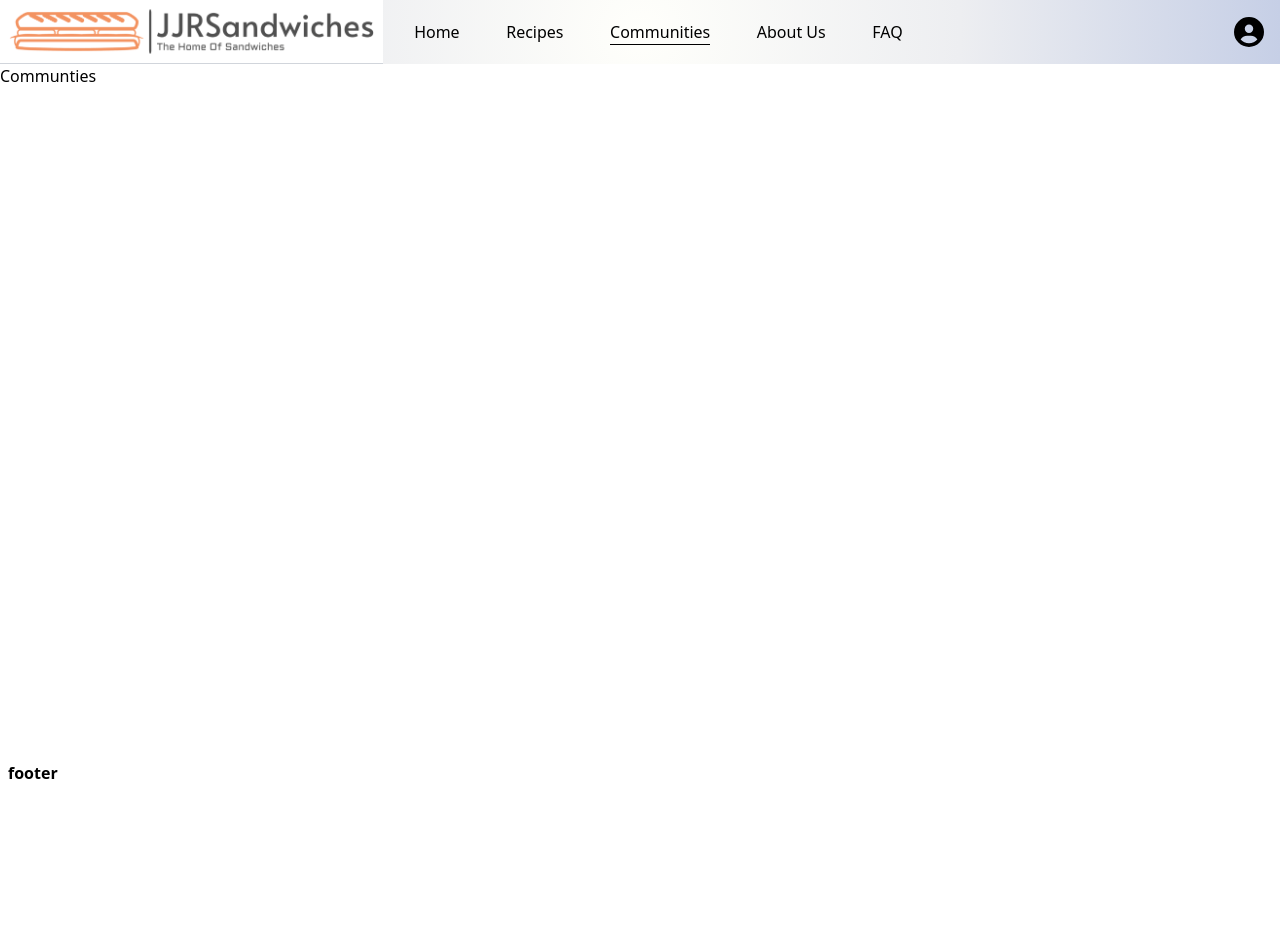
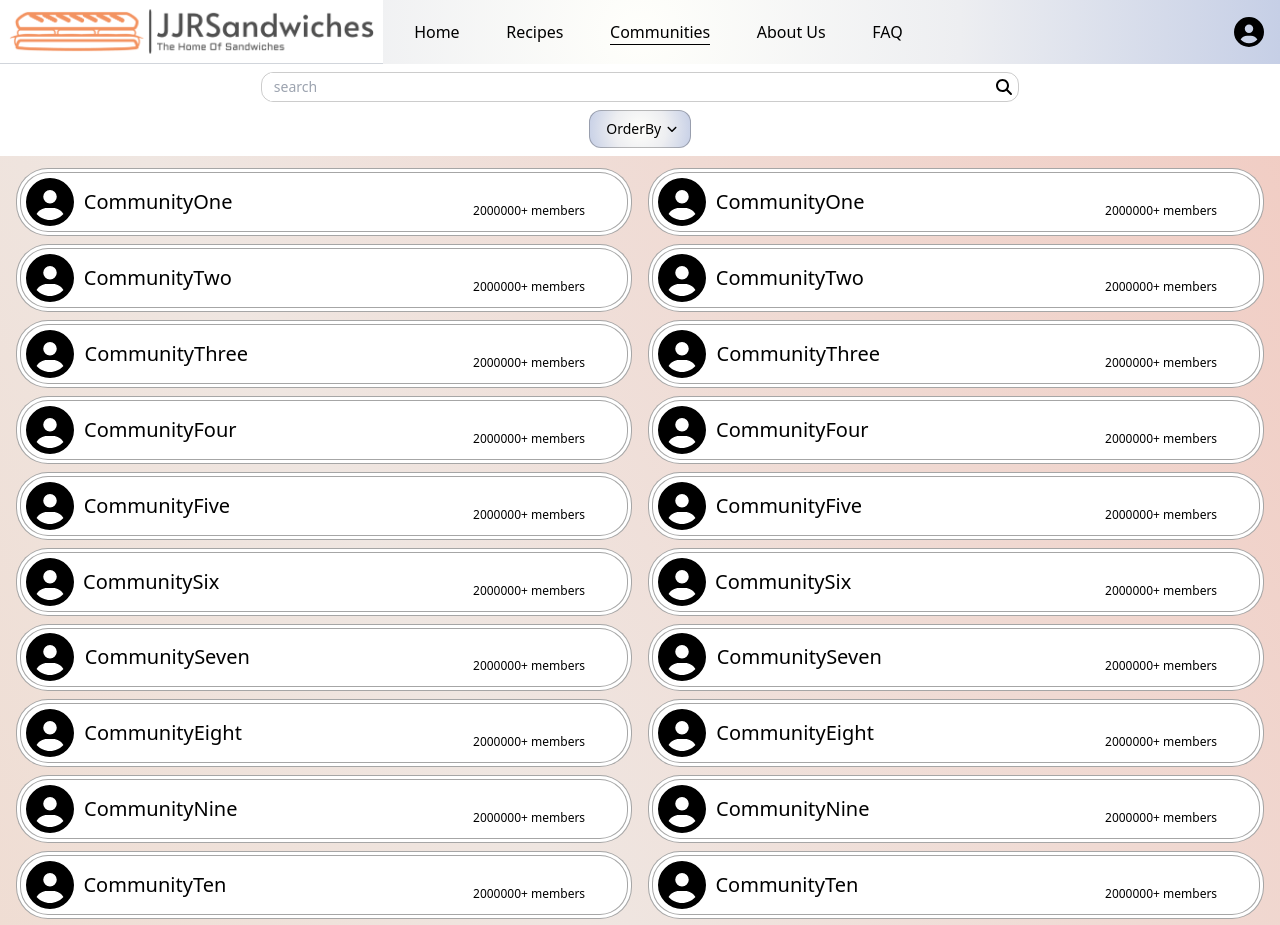
Before and after one commit to JohnsonKamanga/JJRSandwiches, a React (Vite) app: page /Communities in a window 1280 px wide. Shown: the top 925 px of the page. Before the commit the page ends 800 px from the top, so only its background shows below. Built offline with nearby package versions, Linux system fonts and the light colour scheme.

Commit message:
styled the communities page

```diff
--- a/src/Components/Communities/Communities.jsx
+++ b/src/Components/Communities/Communities.jsx
@@ -1,11 +1,90 @@
 import NavBar from "../HomePage/NavBar";
 import Footer from "../HomePage/Footer";
+import { useState } from "react";
+import { FontAwesomeIcon } from "@fortawesome/react-fontawesome";
+import { faUpRightFromSquare, faUserCircle } from "@fortawesome/free-solid-svg-icons";
+import SearchBar from "../Search/SearchBar";
+
 
 export default function Communities() {
+  const [communities, setCommunities] = useState([
+          {
+            name: "CommunityOne",
+            icon: "logo"
+          },
+          {
+            name: "CommunityTwo",
+            icon: "logo"
+          },
+          {
+            name: "CommunityThree",
+            icon: "logo"
+          },
+          {
+            name: "CommunityFour",
+            icon: "logo"
+          },
+          {
+            name: "CommunityFive",
+            icon: "logo"
+          },
+          {
+            name: "CommunitySix",
+            icon: "logo"
+          },
+          {
+            name: "CommunitySeven",
+            icon: "logo"
+          },
+          {
+            name: "CommunityEight",
+            icon: "logo"
+          },
+          {
+            name: "CommunityNine",
+            icon: "logo"
+          },
+          {
+            name: "CommunityTen",
+            icon: "logo"
+          },
+          {
+            name: "CommunityEleven",
+            icon: "logo"
+          },
+          {
+            name: "CommunityTwelve",
+            icon: "logo"
+          }
+  ]);
+
+const drawCommunities = (community) => {
+
+  return(
+    <div key={community.name} className="border-[1px] border-black border-opacity-35 hover:border-opacity-95 rounded-[32px] my-1 transition-colors duration-[500ms] bg-white hover:bg-[#f29260] p-[3px]">
+    <div className="flex flex-row justify-between p-1 rounded-[28px] items-center border-[1px] border-black bg-white border-opacity-35 hover:border-opacity-95 hover:cursor-pointer">
+     <div className="flex flex-row items-center">
+      <FontAwesomeIcon icon={faUserCircle} className="text-5xl mr-[5%] ml-[0.5%]"/>
+      <div className="font-medium lg:text-xl ">{community.name}</div>
+      </div>
+      <div className="mr-[5%] p-2 lg:text-xs text-[8px] flex"><span className="mt-[16%]">2000000+ members</span></div>
+    </div>
+    </div>
+  )
+}
+
   return (
     <div className="flex flex-col min-h-full h-screen">
       <NavBar />
-      <div className="h-[88%]">Communties</div>
+      <SearchBar/>
+      <div className="flex flex-row faq-transition p-2">
+      <div className="h-[88%] w-[50%] mx-2 flex flex-col md:grid-cols-3 lg:grid-cols-4">
+        {communities.map(drawCommunities)}
+      </div>
+      <div className="h-[88%] w-[50%] mx-2 flex flex-col md:grid-cols-3 lg:grid-cols-4">
+        {communities.map(drawCommunities)}
+      </div>
+      </div>
       <Footer />
     </div>
   );
```
